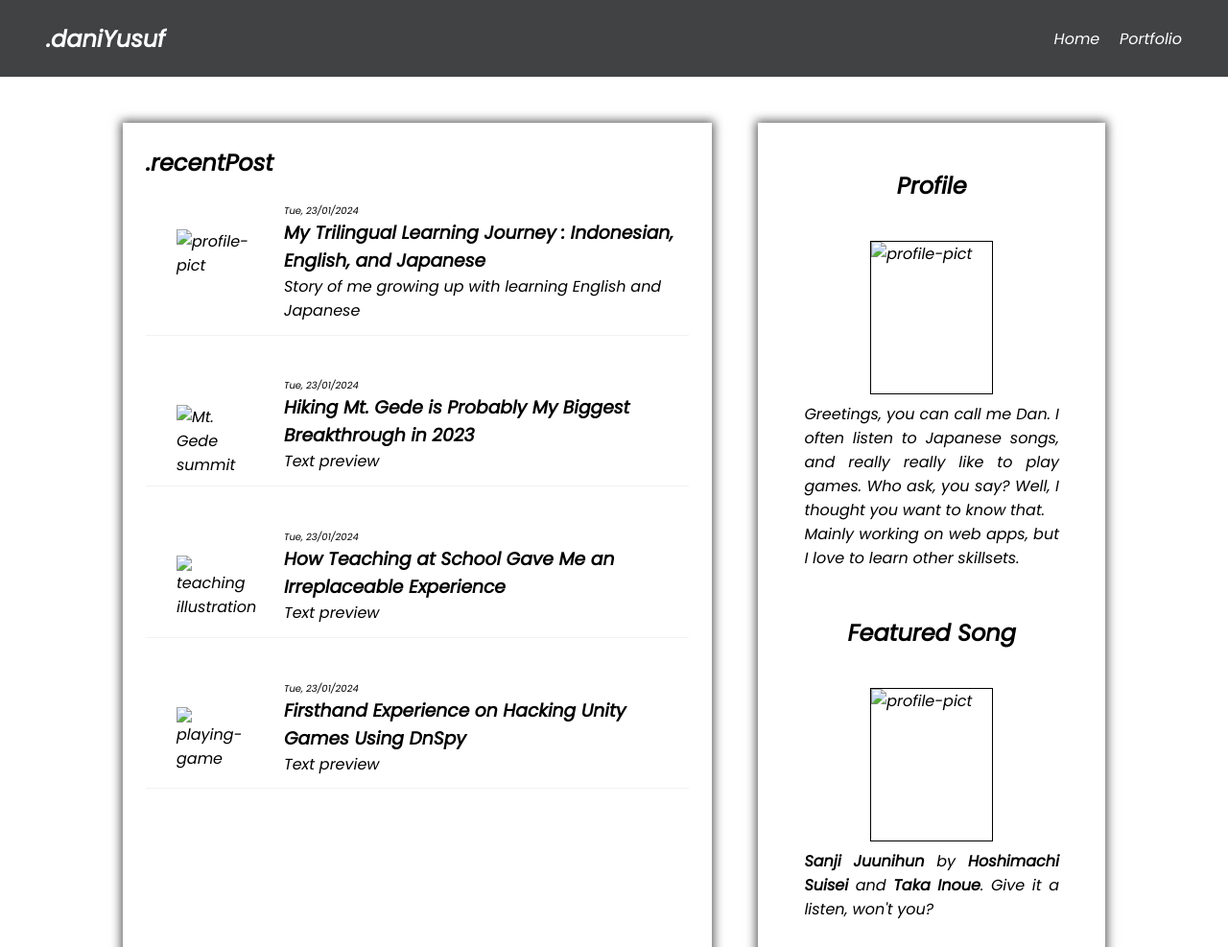
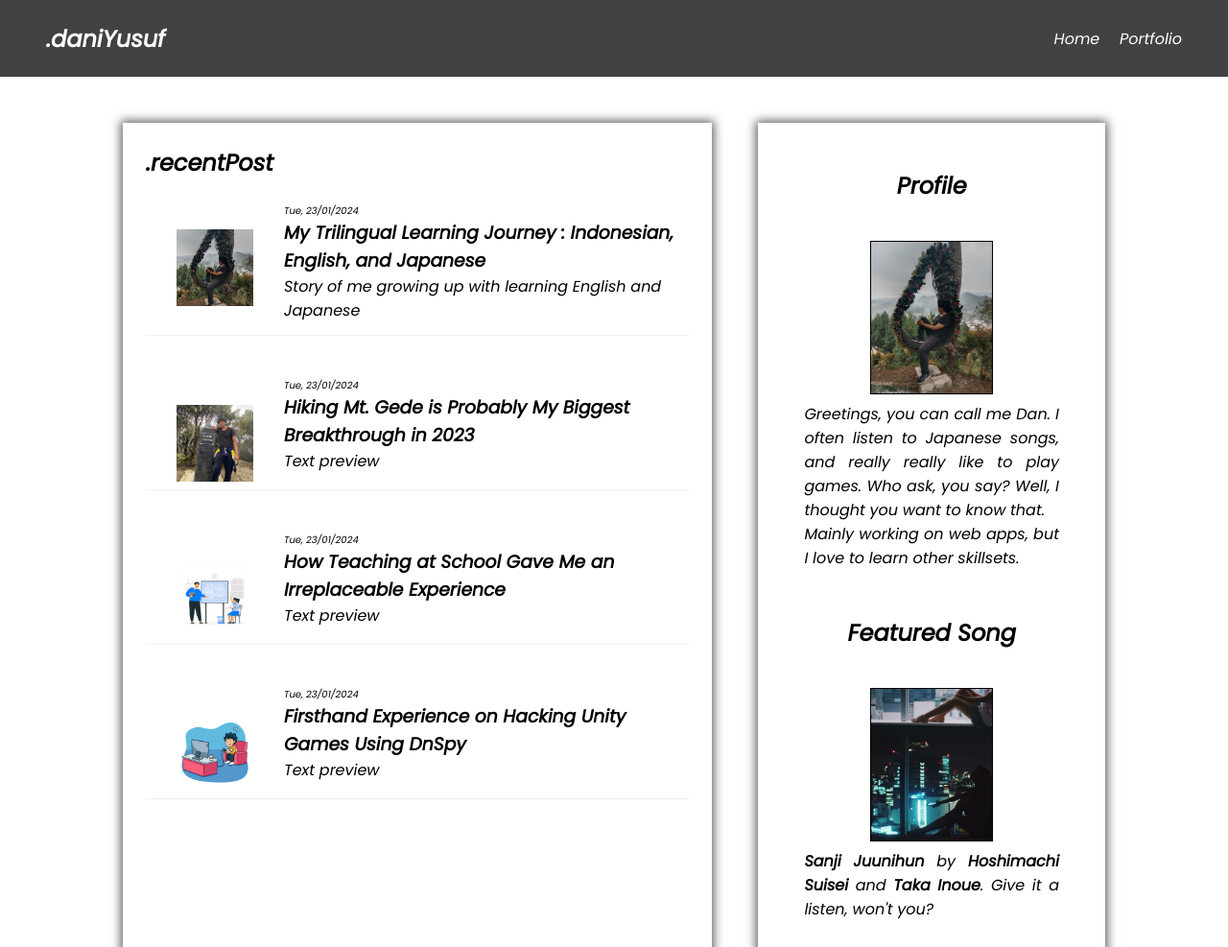
Before and after one commit to DanYuki/dicoding-html, a plain HTML site: page index.html in a window 1280 px wide. Shown: the top 987 px of the page at 96% size. Drawn offline with Linux system fonts and the light colour scheme; the site is published under a folder, as on GitHub Pages, so addresses that start at the root find nothing.

Commit message:
changed the url format

```diff
--- a/index.html
+++ b/index.html
@@ -19,7 +19,7 @@
             <h2 style="margin-bottom: 0.5em;">.recentPost</h2>
             <a href="#">
                 <article>
-                    <div class="post-image"><img src="/img/profile-pict.jpg" alt="profile-pict"></div>
+                    <div class="post-image"><img src="img/profile-pict.jpg" alt="profile-pict"></div>
                     <div class="post-content">
                         <p class="post-date">Tue, 23/01/2024</p>
                         <h3 class="post-title">My Trilingual Learning Journey : Indonesian, English, and Japanese</h3>
@@ -29,7 +29,7 @@
             </a>
             <a href="#">
                 <article>
-                    <div class="post-image"><img src="/img/mt-gede.jpg" alt="Mt. Gede summit"></div>
+                    <div class="post-image"><img src="img/mt-gede.jpg" alt="Mt. Gede summit"></div>
                         <div class="post-content">
                             <p class="post-date">Tue, 23/01/2024</p>
                             <h3 class="post-title">Hiking Mt. Gede is Probably My Biggest Breakthrough in 2023</h3>
@@ -40,7 +40,7 @@
             </a>
             <a href="#">
                 <article>
-                    <div class="post-image"><img src="/img/teaching.jpg" alt="teaching illustration"></div>
+                    <div class="post-image"><img src="img/teaching.jpg" alt="teaching illustration"></div>
                     <div class="post-content">
                         <p class="post-date">Tue, 23/01/2024</p>
                         <h3 class="post-title">How Teaching at School Gave Me an Irreplaceable Experience</h3>
@@ -50,7 +50,7 @@
             </a>
             <a href="#">
                 <article>
-                    <div class="post-image"><img src="/img/playing-game.jpg" alt="playing-game"></div>
+                    <div class="post-image"><img src="img/playing-game.jpg" alt="playing-game"></div>
                     <!-- Image by : freepik.com -->
                     <div class="post-content">
                         <p class="post-date">Tue, 23/01/2024</p>
@@ -63,12 +63,12 @@
         <aside>
             <div class="container">
                 <h2 class="container-header">Profile</h2>
-                <img src="/img/profile-pict.jpg" class="post-image" alt="profile-pict">
+                <img src="img/profile-pict.jpg" class="post-image" alt="profile-pict">
                 <p>Greetings, you can call me Dan. I often listen to Japanese songs, and really really like to play games. Who ask, you say? Well, I thought you want to know that. <br> Mainly working on web apps, but I love to learn other skillsets.</p>
             </div>
             <div class="container">
                 <h2 class="container-header">Featured Song</h2>
-                <img src="/img/sanji-juunihun.jpg" class="post-image" alt="profile-pict">
+                <img src="img/sanji-juunihun.jpg" class="post-image" alt="profile-pict">
                 <p><b><a href="https://youtu.be/0QwHPgMHPkQ">Sanji Juunihun</a></b> by <b>Hoshimachi Suisei</b> and <b>Taka Inoue</b>. Give it a listen, won't you?</p>
             </div>
         </aside>
```
